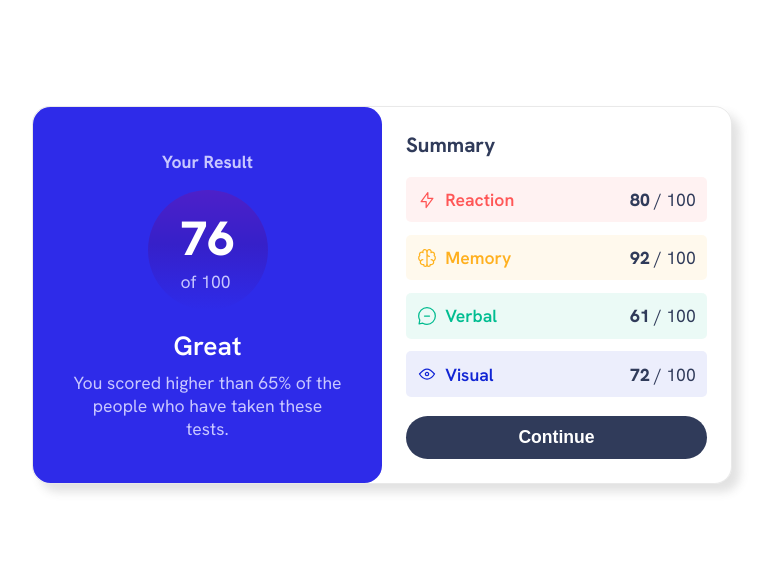
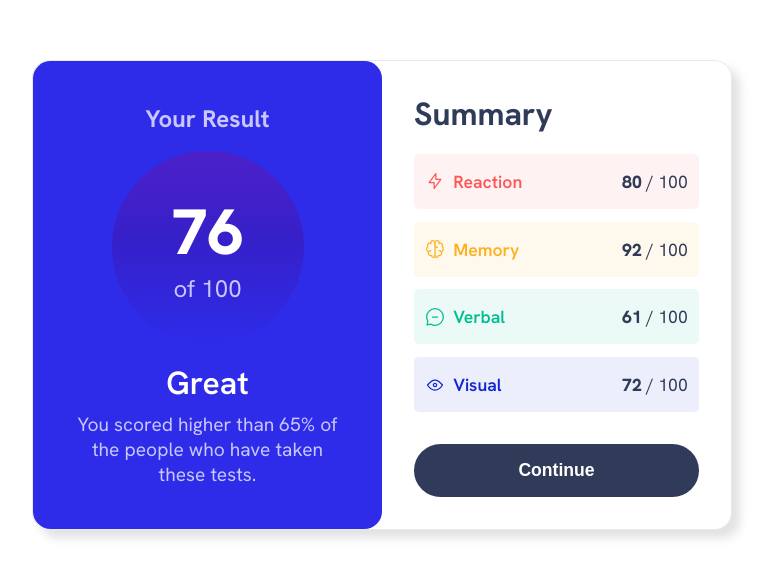
Before and after one commit to RaulTindogan/result-summary-component, a plain HTML site: page index.html in a window 1280 px wide. Shown: the part 105-682 px from the top of the page, without its empty margins (258-1030 px from the left). Drawn offline with Linux system fonts and the light colour scheme.

Commit message:
update element sizes

```diff
--- a/index.html
+++ b/index.html
@@ -27,19 +27,19 @@
       <h3>Summary</h3>
       <div class="stats-container">
         <div class="stats reaction">
-          <p><img src="./assets/images/icon-reaction.svg" alt="Reaction Icon" class="icon" width="20px" height="20px">Reaction</p>
+          <p><img src="./assets/images/icon-reaction.svg" alt="Reaction Icon" class="icon" width="20" height="20">Reaction</p>
           <p class="score"><span class="stats-bold">80</span> / 100</p>
         </div>
         <div class="stats memory">
-          <p><img src="./assets/images/icon-memory.svg" alt="Memory Icon" class="icon" width="20px" height="20px">Memory</p>
+          <p><img src="./assets/images/icon-memory.svg" alt="Memory Icon" class="icon" width="20" height="20">Memory</p>
           <p class="score"><span class="stats-bold">92</span> / 100</p>
         </div>
         <div class="stats verbal">
-          <p><img src="./assets/images/icon-verbal.svg" alt="Verbal Icon" class="icon" width="20px" height="20px">Verbal</p>
+          <p><img src="./assets/images/icon-verbal.svg" alt="Verbal Icon" class="icon" width="20" height="20">Verbal</p>
           <p class="score"><span class="stats-bold">61</span> / 100</p>
         </div>
         <div class="stats visual">
-          <p><img src="/assets/images/icon-visual.svg" alt="Visual Icon" class="icon" width="20px" height="20px">Visual</p>
+          <p><img src="/assets/images/icon-visual.svg" alt="Visual Icon" class="icon" width="20" height="20">Visual</p>
           <p class="score"><span class="stats-bold">72</span> / 100</p>
         </div>
       </div>
--- a/style.css
+++ b/style.css
@@ -213,8 +213,49 @@ button:hover {
         flex-direction: column;
         align-items: center;
         justify-content: center;
+        padding: 2.5rem;
     }
 
+    .circle {
+        width: 12rem;
+        height: 12rem;
+    }
 
+    .circle p {
+        text-align: center;
+        font-size: 1.5rem;
+    }
+
+    h1 {
+        font-size: 1.5rem;
+    }
+
+    .result-score {
+        font-size: 4rem;
+    }
+
+    h2, h3 {
+        font-size: 2rem;
+    }
+
+    .result-info {
+        font-size: 1.2rem;
+    }
+
+    .summary-container {
+        padding: 2rem
+    }
+
+    .stats-container {
+        margin-bottom: 2rem;
+    }
+
+    .stats {
+        padding: 1rem .7rem;
+    }
+
+    button {
+        padding: 1rem 0;
+    }
 
 }
```
